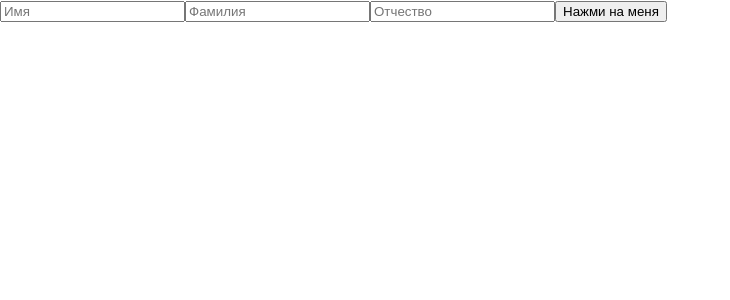
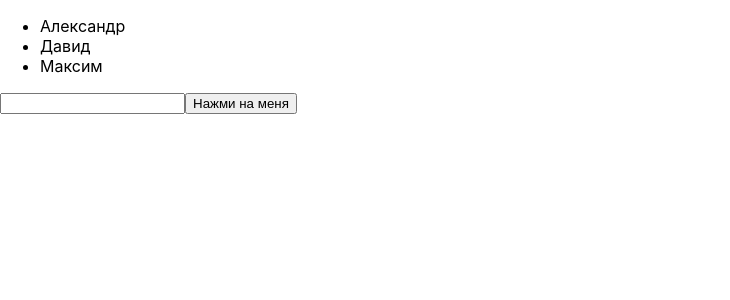
Before and after one commit to IrshakAnna-Mariia/LearnReact, a React (Create React App) app in the folder lesson_5/: page / in a window 1280 px wide. Shown: the top 300 px of the page, without its empty margins (0-730 px from the left). Built offline with nearby package versions, Linux system fonts and the light colour scheme.

Commit message:
Lesson_5. Task 8

```diff
--- a/lesson_5/src/App.js
+++ b/lesson_5/src/App.js
@@ -1,27 +1,23 @@
 import {useState, useRef} from 'react'
-import { format } from 'date-fns'
 
 function App() {
-  const [text, setText] = useState()
+  const [users, setUsers] = useState(['Александр', 'Давид', 'Максим']);
 
-  const inputEL1 = useRef();
-  const inputEL2 = useRef();
-  const inputEL3 = useRef();
+  const newUserInput = useRef();
 
   const handleClick = () => {
-    setText([inputEL1.current.value, inputEL2.current.value, inputEL3.current.value].join(' '));
-    inputEL1.current.value = '';
-    inputEL2.current.value = '';
-    inputEL3.current.value = '';
+    const newUser = newUserInput.current.value;
+    setUsers((prevUsers) => [...prevUsers, newUser]);
+    newUserInput.current.value = '';
   };
 
   return (
     <div>
-      <input ref={inputEL2} type='text' placeholder='Имя' />
-      <input ref={inputEL1} type='text' placeholder='Фамилия' />
-      <input ref={inputEL3} type='text' placeholder='Отчество' />
+      <ul>
+        {users.map((item) => <li key={item}>{item}</li>)}
+      </ul>
+      <input ref={newUserInput}  type='text' />
       <button onClick={handleClick}>Нажми на меня</button>
-      <p>{text}</p>
     </div>
   );
 }
```
